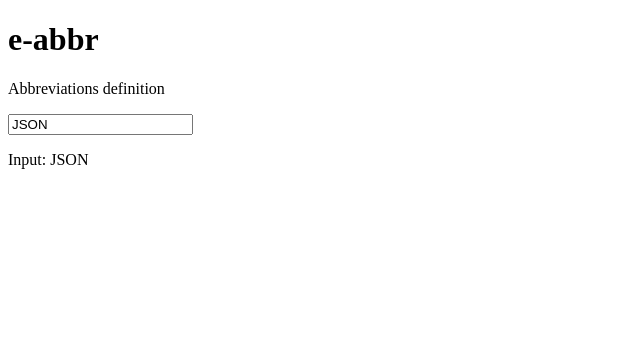
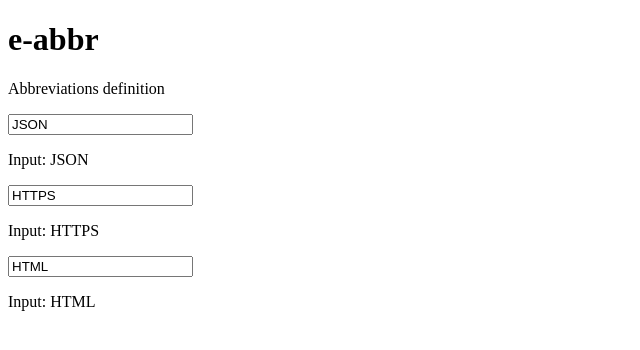
Before and after one commit to edysegura/e-abbr-angular, an Angular app: page / in a window 1280 px wide. Shown: the top 350 px of the page, without its empty margins (0-640 px from the left). Built offline with nearby package versions, Linux system fonts and the light colour scheme.

Commit message:
Test multiple components

```diff
--- a/src/app/app.component.html
+++ b/src/app/app.component.html
@@ -2,4 +2,6 @@
   <h1>e-abbr</h1>
   <p>Abbreviations definition</p>
   <app-abbr [abbr]="'JSON'"></app-abbr>
+  <app-abbr [abbr]="'HTTPS'"></app-abbr>
+  <app-abbr></app-abbr>
 </div>
```
